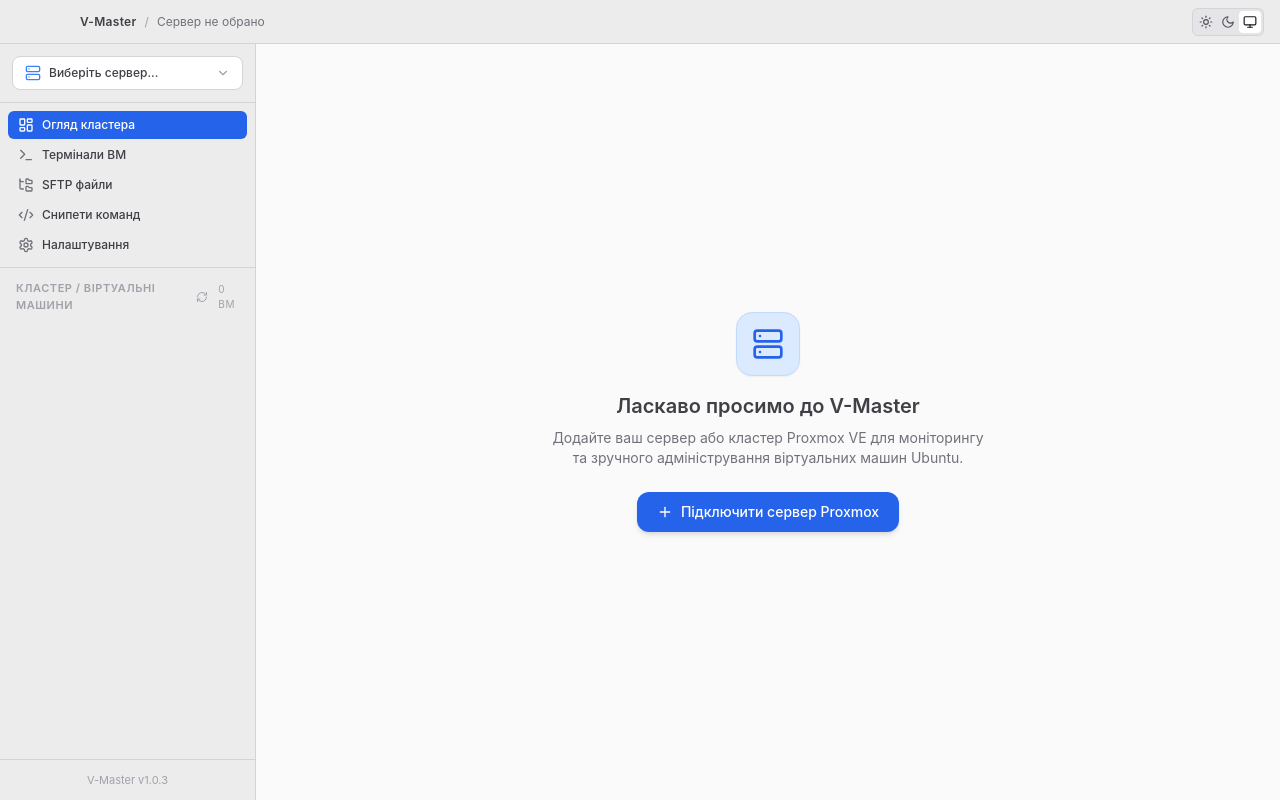
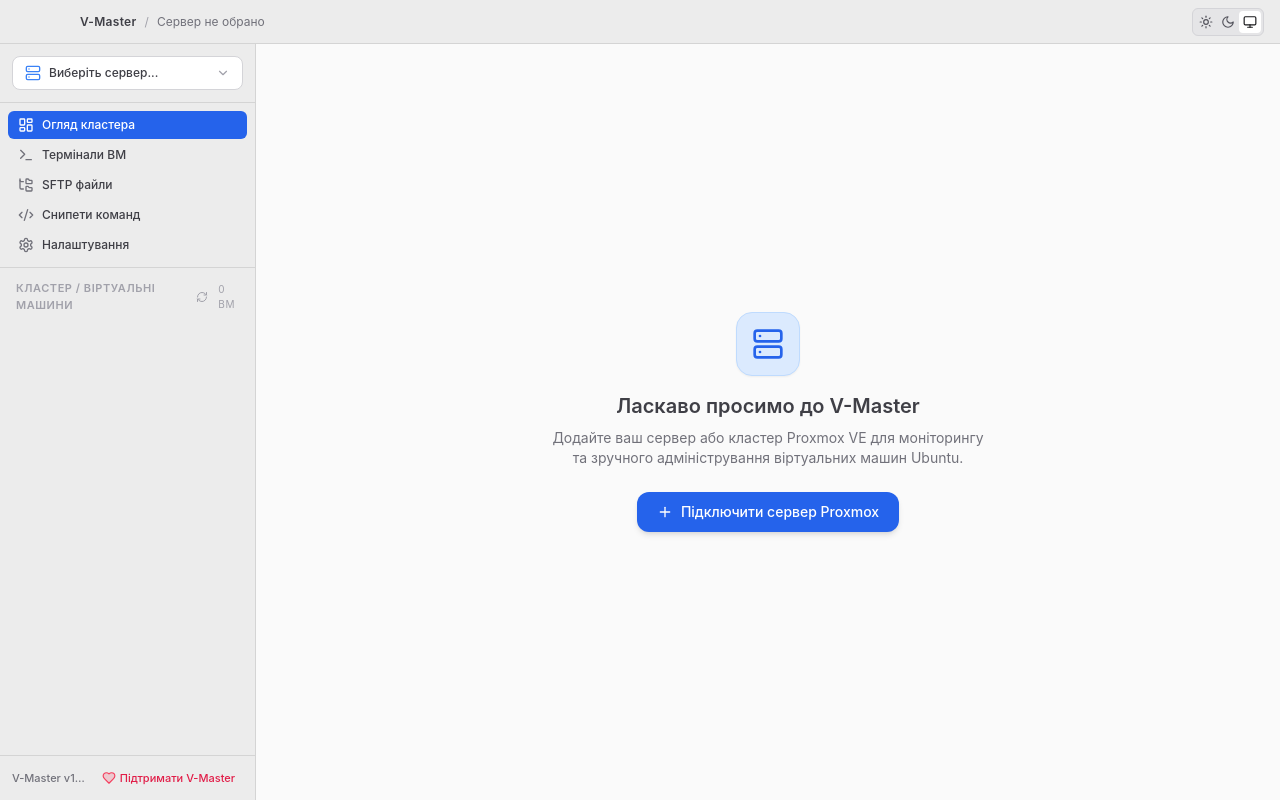
Before and after one commit to MagnaMentes/v-master, a React (Vite) app: page / in a window 1280 px wide. Built offline with nearby package versions, Linux system fonts and the light colour scheme.

Commit message:
feat: add support V-Master monobank button and restore version text position

```diff
--- a/package.json
+++ b/package.json
@@ -1,6 +1,6 @@
 {
   "name": "v-master",
-  "version": "1.0.14",
+  "version": "1.0.15",
   "private": true,
   "type": "module",
   "description": "macOS application for Proxmox VE and Ubuntu VM terminal administration",
--- a/src/components/Sidebar.tsx
+++ b/src/components/Sidebar.tsx
@@ -15,6 +15,7 @@
   Lock,
   ArrowUpCircle,
   RefreshCw,
+  Heart,
 } from 'lucide-react';
 import { useApp } from '../contexts/AppContext';
 import { ServerModal } from './ServerModal';
@@ -344,8 +345,18 @@
       </div>
 
       {/* Footer Info */}
-      <div className="p-3 border-t border-[#D4D4D4] dark:border-[#2E2E32] text-[11px] text-zinc-400 flex items-center justify-center text-center">
-        <span>V-Master v{__APP_VERSION__}</span>
+      <div className="p-2.5 px-3 border-t border-[#D4D4D4] dark:border-[#2E2E32] text-[11px] text-zinc-500 dark:text-zinc-400 flex items-center justify-between gap-2">
+        <span className="truncate select-none font-medium">V-Master v{__APP_VERSION__}</span>
+        <button
+          onClick={() => {
+            window.api?.system?.openExternal('https://send.monobank.ua/jar/6s5yE12CxH');
+          }}
+          title="Підтримати проєкт V-Master"
+          className="inline-flex items-center gap-1 px-2 py-1 rounded-md text-[11px] font-medium text-rose-600 dark:text-rose-400 hover:bg-rose-50 dark:hover:bg-rose-950/30 hover:text-rose-700 dark:hover:text-rose-300 transition-colors shrink-0"
+        >
+          <Heart className="w-3.5 h-3.5 fill-rose-500/20 text-rose-500" />
+          <span>Підтримати V-Master</span>
+        </button>
       </div>
 
       {/* Server Modal */}
```
